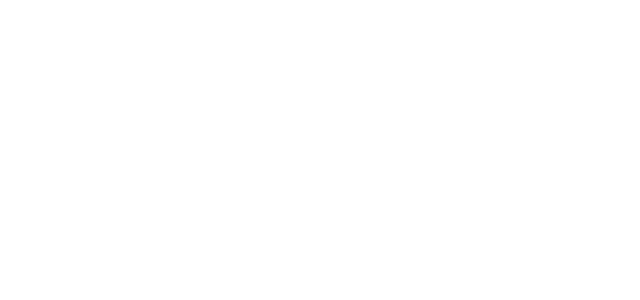
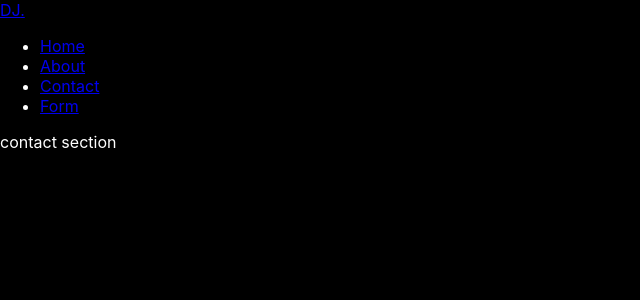
Before and after one commit to AMAN-SHARMA-82591/DJ-Website-React-js, a React (Create React App) app: page /contact in a window 1280 px wide. Shown: the top 300 px of the page, without its empty margins (0-640 px from the left). Built offline with nearby package versions, Linux system fonts and the light colour scheme.

Commit message:
All Files are added and updated

```diff
--- a/src/App.css
+++ b/src/App.css
@@ -1,38 +1,18 @@
 .App {
-  text-align: center;
+  color:white;
 }
 
-.App-logo {
-  height: 40vmin;
-  pointer-events: none;
+.main-header-section{
+  width:100%;
+  max-width:1250px;
+  margin:0px auto;
 }
-
-@media (prefers-reduced-motion: no-preference) {
-  .App-logo {
-    animation: App-logo-spin infinite 20s linear;
-  }
+.main-logo>p{
+  color:rgb(180, 47, 47);
+  font-size:35px;
+  font-weight:bolder;
+  letter-spacing:1px;
 }
-
-.App-header {
-  background-color: #282c34;
-  min-height: 100vh;
-  display: flex;
-  flex-direction: column;
-  align-items: center;
-  justify-content: center;
-  font-size: calc(10px + 2vmin);
-  color: white;
+.main-logo>p>span{
+  color:white;
 }
-
-.App-link {
-  color: #61dafb;
-}
-
-@keyframes App-logo-spin {
-  from {
-    transform: rotate(0deg);
-  }
-  to {
-    transform: rotate(360deg);
-  }
-}
--- a/src/App.js
+++ b/src/App.js
@@ -1,9 +1,21 @@
+import React from 'react'
 import './App.css';
-
+import About from './about';
+import Navbar from './navbar'
+import Contact from './Contact'
+import {Switch,Route} from 'react-router-dom'
+import Home from './Home'
+import Form from './Form';
 function App() {
   return (
     <div className="App">
-
+        <Navbar></Navbar>
+        <Switch>
+          <Route exact path="/" component={Home}></Route>
+          <Route exact path="/about" component ={About}></Route>
+          <Route exact path="/contact" component ={Contact}></Route>
+          <Route exact path="/form" component ={Form}></Route>
+        </Switch>
     </div>
   );
 }
--- /dev/null
+++ b/src/Contact.js
@@ -0,0 +1,11 @@
+import React from 'react'
+
+function contact() {
+    return (
+        <div>
+            contact section
+        </div>
+    )
+}
+
+export default contact
--- /dev/null
+++ b/src/Form.js
@@ -0,0 +1,11 @@
+import React from 'react'
+
+function Form() {
+    return (
+        <div>
+            form section
+        </div>
+    )
+}
+
+export default Form
--- /dev/null
+++ b/src/Home.js
@@ -0,0 +1,11 @@
+import React from 'react'
+
+function Home() {
+    return (
+        <div>
+            Home Section
+        </div>
+    )
+}
+
+export default Home
--- /dev/null
+++ b/src/about.js
@@ -0,0 +1,11 @@
+import React from 'react'
+
+function about() {
+    return (
+        <div>
+            about-section
+        </div>
+    )
+}
+
+export default about
--- a/src/index.css
+++ b/src/index.css
@@ -1,5 +1,6 @@
 body {
   margin: 0;
+  background:black;
   font-family: -apple-system, BlinkMacSystemFont, 'Segoe UI', 'Roboto', 'Oxygen',
     'Ubuntu', 'Cantarell', 'Fira Sans', 'Droid Sans', 'Helvetica Neue',
     sans-serif;
--- /dev/null
+++ b/src/navbar.js
@@ -0,0 +1,41 @@
+import React from 'react'
+import {NavLink} from 'react-router-dom';
+import './App.css';
+
+function navbar() {
+    return (
+        <>
+                <nav>
+                    <div className="main-logo">
+                        <NavLink className="logo-nav" to="/">DJ<span>.</span></NavLink>
+                    </div>
+                    <div className="main-sections">
+                        <ul>
+                            <li className="main-multiple-sec-container">
+                                <NavLink to="/home">
+                                        Home
+                                </NavLink>
+                            </li>
+                            <li className="main-multiple-sec-container">
+                                <NavLink to="/about">
+                                        About
+                                </NavLink>
+                            </li>
+                            <li className="main-multiple-sec-container">
+                                <NavLink to="/contact">
+                                        Contact
+                                </NavLink>
+                            </li>
+                            <li className="main-multiple-sec-container">
+                                <NavLink to="/form">
+                                        Form
+                                </NavLink>
+                            </li>
+                        </ul>
+                    </div>
+                </nav>
+        </>
+    )
+}
+
+export default navbar
```
Also changed, not shown: src/index.js (+5 -2 lines), src/logo.svg (deleted).
